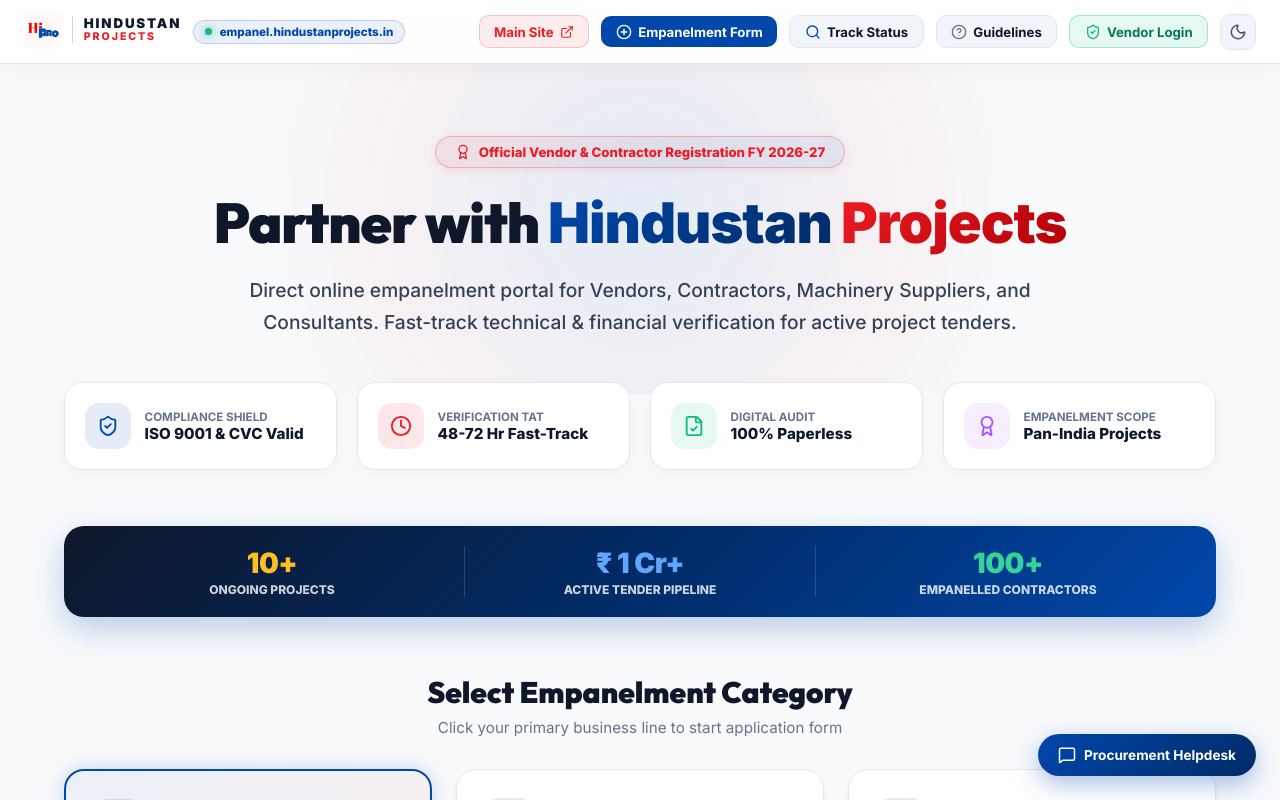
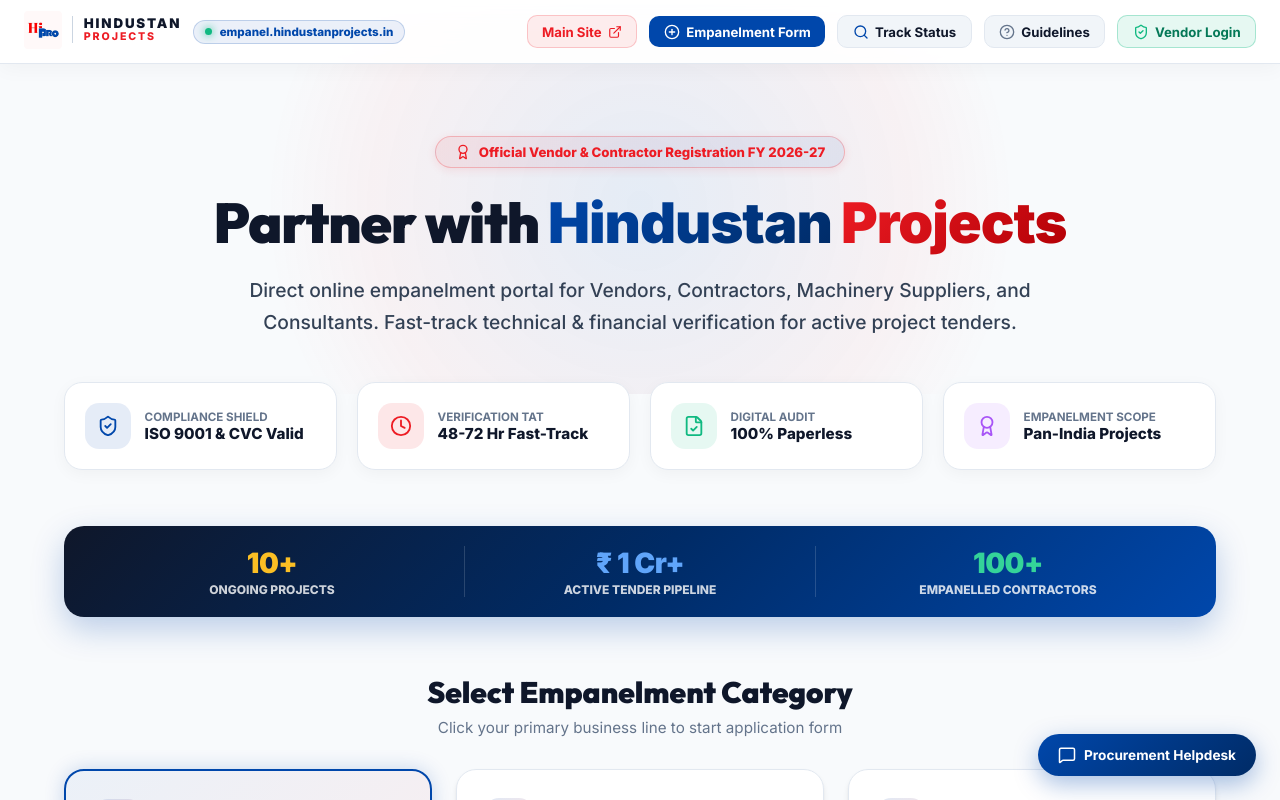
Before and after one commit to hindustan-groups/Empanelment-Portal, a React (Vite) app: page / in a window 1280 px wide. Shown: the top 800 px of the page. Built offline with nearby package versions, Linux system fonts and the light colour scheme.

Commit message:
refactor(header): remove dark mode toggle button as per user request

```diff
--- a/src/App.jsx
+++ b/src/App.jsx
@@ -150,10 +150,7 @@ function MainAppLayout() {
 
       {/* Show Public Header ONLY when not in standalone software portal */}
       {!isStandalonePortal && (
-        <Header
-          isDark={isDark}
-          toggleTheme={toggleTheme}
-        />
+        <Header />
       )}
 
       {/* Main Route Content */}
--- a/src/components/Header.jsx
+++ b/src/components/Header.jsx
@@ -1,7 +1,7 @@
 import React, { useState, useEffect } from 'react';
 import { Link, NavLink } from 'react-router-dom';
 import Logo from './Logo';
-import { Sun, Moon, Search, HelpCircle, PlusCircle, Menu, X, ShieldCheck, ExternalLink, Home } from 'lucide-react';
+import { Search, HelpCircle, PlusCircle, Menu, X, ShieldCheck, ExternalLink, Home } from 'lucide-react';
 
 const DEFAULT_SITE_CONFIG = {
   companyTitle: 'Hindustan Projects',
@@ -10,7 +10,7 @@ const DEFAULT_SITE_CONFIG = {
   corporateEmail: 'empanelment@hindustanprojects.in'
 };
 
-export default function Header({ isDark, toggleTheme }) {
+export default function Header() {
   const [mobileMenuOpen, setMobileMenuOpen] = useState(false);
   const [siteConfig, setSiteConfig] = useState(DEFAULT_SITE_CONFIG);
 
@@ -80,18 +80,10 @@ export default function Header({ isDark, toggleTheme }) {
             <ShieldCheck style={{ width: 16, height: 16, color: '#10B981' }} />
             <span>Vendor Login</span>
           </NavLink>
-
-          <button onClick={toggleTheme} className="theme-toggle-btn" aria-label="Toggle Theme">
-            {isDark ? <Sun style={{ width: 18, height: 18, color: '#F59E0B' }} /> : <Moon style={{ width: 18, height: 18, color: '#475569' }} />}
-          </button>
         </div>
 
         {/* Mobile Hamburger Toggle Button */}
         <div className="mobile-toggle-wrapper">
-          <button onClick={toggleTheme} className="theme-toggle-btn" aria-label="Toggle Theme" style={{ marginRight: '0.5rem' }}>
-            {isDark ? <Sun style={{ width: 16, height: 16, color: '#F59E0B' }} /> : <Moon style={{ width: 16, height: 16, color: '#475569' }} />}
-          </button>
-
           <button
             onClick={() => setMobileMenuOpen(prev => !prev)}
             className="mobile-menu-btn"
```
